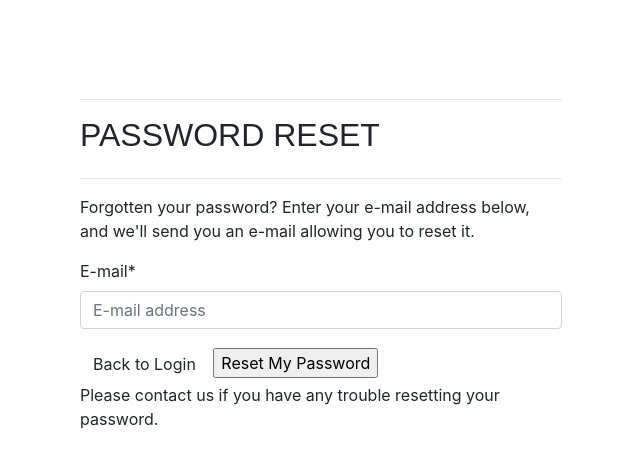
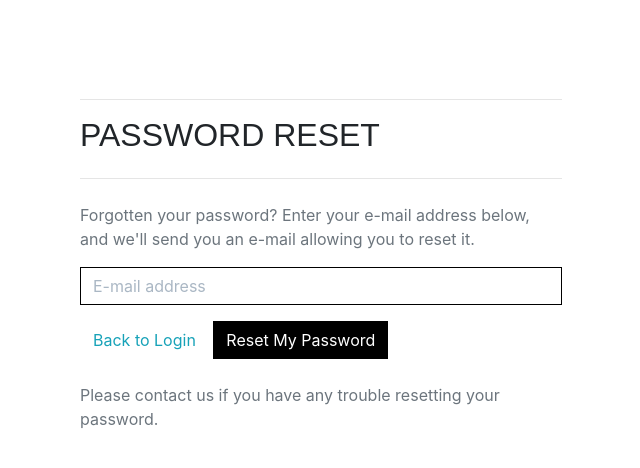
Before and after one commit to Jordan094/swoosh-source, a Django app: page /accounts/password/reset/ in a window 1280 px wide. Shown: the part 262-730 px from the top of the page, without its empty margins (63-703 px from the left). Run offline with Django 3.2, Linux system fonts and the light colour scheme; some libraries are stand-ins or nearby versions.

Commit message:
Updated allauth templates

```diff
--- a/profiles/models.py
+++ b/profiles/models.py
@@ -8,7 +8,7 @@ from django_countries.fields import CountryField
 
 class UserProfile(models.Model):
     """
-    A user profile model to hold delivery info
+    A user profile model to hold delivery
     """
     user = models.OneToOneField(User, on_delete=models.CASCADE)
     default_phone_number = models.CharField(max_length=20, null=True, blank=True)
--- a/profiles/templates/profiles/profile.html
+++ b/profiles/templates/profiles/profile.html
@@ -23,4 +23,5 @@
                 <hr>
             </div>
         </div>
+        {{ profile }}
 {% endblock %}
--- a/static/css/base.css
+++ b/static/css/base.css
@@ -122,6 +122,61 @@ html {
   height: 4px;
 }
 
+/* Allauth form formatting */
+
+.allauth-form-inner-content p {
+  margin-top: 1.5rem; /* mt-4 */
+  color: #6c757d; /* text-secondary */
+}
+
+.allauth-form-inner-content input {
+  border-color: #000;
+  border-radius: 0;
+}
+
+.allauth-form-inner-content label:not([for='id_remember']) {
+  display: none;
+}
+
+.allauth-form-inner-content input::placeholder {
+  color: #aab7c4;
+}
+
+.allauth-form-inner-content button,
+.allauth-form-inner-content input[type='submit'] {
+/* btn */
+display: inline-block;
+  font-weight: 400;
+  color: #fff;
+  text-align: center;
+  vertical-align: middle;
+  -webkit-user-select: none;
+  -moz-user-select: none;
+  -ms-user-select: none;
+  user-select: none;
+  background-color: #000;
+  border: 1px solid #000;
+  padding: .375rem .75rem;
+  font-size: 1rem;
+  line-height: 1.5;
+  border-radius: 0;
+
+  /* standard bootstrap btn transitions */
+  transition: color .15s ease-in-out,background-color .15s ease-in-out,border-color .15s ease-in-out,box-shadow .15s ease-in-out;
+}
+
+.allauth-form-inner-content button:hover,
+.allauth-form-inner-content input[type='submit']:hover {
+color: #fff;
+  background-color: #222;
+  border-color: #222;
+}
+
+.allauth-form-inner-content a {
+color: #17a2b8; /* text-info */
+}
+
+
 /* -------------------------------- Media Queries */
 
 /* Slightly larger container on xl screens */
--- a/templates/base.html
+++ b/templates/base.html
@@ -69,7 +69,7 @@
                               {% if request.user.is_superuser %}
                                   <a href="" class="dropdown-item">Product Management</a>
                               {% endif %}
-                              <a href="" class="dropdown-item">My Profile</a>
+                              <a href="{% url 'profile' %}" class="dropdown-item">My Profile</a>
                               <a href="{% url 'account_logout' %}" class="dropdown-item">Logout</a>
                           {% else %}
                               <a href="{% url 'account_signup' %}" class="dropdown-item">Register</a>
```
Also changed, not shown: profiles/views.py (+7 -2 lines).
